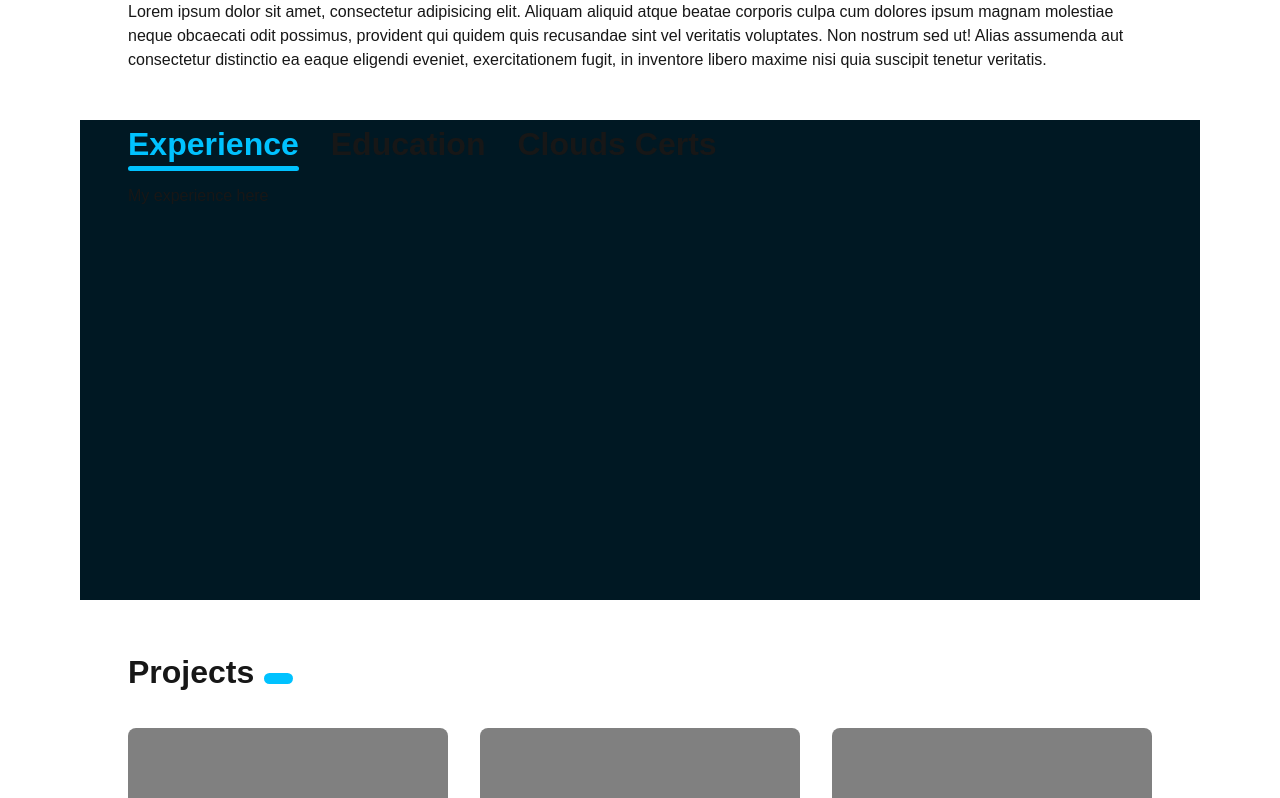
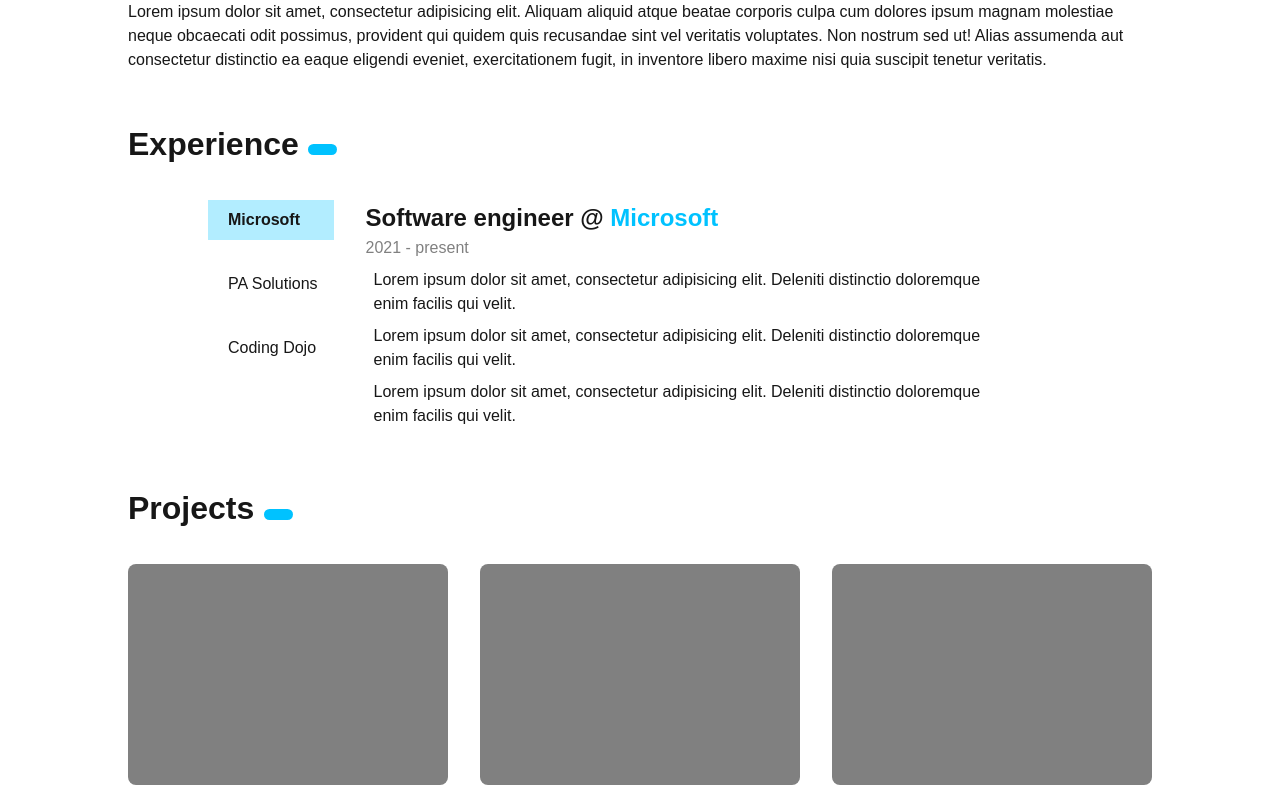
Before and after one commit to Itserge1/Serge, a Next.js app: page / in a window 1280 px wide. Shown: the part 920-1718 px from the top of the page. Built offline with nearby package versions, Linux system fonts and the light colour scheme.

Commit message:
updated the experience section

```diff
--- a/src/app/page.tsx
+++ b/src/app/page.tsx
@@ -1,5 +1,6 @@
 import HomePage from "@/components/HomePage/HomePage";
 import NavBar from "@/components/NavBar/NavBar";
+import Footer from "@/components/Footer/Footer";
 
 export default function Home() {
   return (
@@ -8,6 +9,7 @@ export default function Home() {
         <main>
             <HomePage />
         </main>
+        <Footer />
     </div>
   );
 }
--- a/src/components/Background/Background.module.css
+++ b/src/components/Background/Background.module.css
@@ -1,45 +1,33 @@
 .background {
+    /*background-color: #001823;*/
     width: 70rem;
-    height: 30rem;
-    background-color: #001823;
     padding: 0 3rem;
 }
 
-.background__select {
+.background__title{
     display: flex;
     align-items: center;
-    justify-content: flex-start;
-    gap: 2rem;
-    margin-bottom: 1rem;
+    gap: .6rem;
 }
 
-.background__select span{
+.background__title h2{
     font-size: 2rem;
     font-weight: bold;
-    position: relative;
-    cursor: pointer;
+    margin: 0 0 1rem 0;
+    /*font-family: Open Sans', sans-serif;*/
 }
 
-.background__select span::before{
-    content: "";
-    width: 0;
-    height: 5px;
+.background__bar{
+    width: 1.8rem;
+    height: .7rem;
     background-color: #00C2FF;
     border-radius: .5rem;
-    position: absolute;
-    bottom: -.2rem;
-    left: 0;
-    transition: width 0.3s ease;
+    margin: 0 0 5px 0;
 }
 
-.background__select span.active{
-    color: #00C2FF;
+.background__contents{
+    padding: 1rem 0 0 5rem;
 }
-
-.background__select span.active::before{
-    width: 100%;
-}
-
 
 .background-border{
     border-radius: .5rem;
--- a/src/components/Background/Background.tsx
+++ b/src/components/Background/Background.tsx
@@ -1,38 +1,20 @@
 "use client"
 
 import styles from "./Background.module.css"
-import {useState} from "react";
+import Experience from "@/components/Experience/Experience";
 
 const Background = () => {
-    const [activeSection, setActiveSection] = useState<string>("experience");
-
     return(
         <section className={styles.background}>
+            <div className={styles["background__title"]}>
+                <h2>Experience</h2>
+                <div className={styles["background__bar"]}></div>
+            </div>
             <div className={styles["background__container"]}>
-                <div className={styles["background__select"]}>
-                    <span className={ activeSection === "experience" ? styles["active"] : ""} onClick={() => setActiveSection("experience")}>Experience</span>
-                    <span className={ activeSection === "education" ? styles["active"] : ""} onClick={() => setActiveSection("education")}>Education</span>
-                    <span className={activeSection === "certs" ? styles["active"] : ""} onClick={() => setActiveSection("certs")}>Clouds Certs</span>
-                </div>
-
                 <div className={styles["background__contents"]}>
-                    { activeSection === "experience" && (
-                        <div className={styles["background__experiences"]}>
-                            My experience here
-                        </div>
-                    )}
-
-                    { activeSection === "education" &&(
-                        <div className={styles["background__education"]}>
-                            My education here
-                        </div>
-                    )}
-
-                    { activeSection === "certs" && (
-                        <div className={styles["background__certificates"]}>
-                            My Cloud Certs here
-                        </div>
-                    )}
+                    <div className={styles["background__experiences"]}>
+                        <Experience/>
+                    </div>
                 </div>
             </div>
 
--- /dev/null
+++ b/src/components/Experience/Experience.module.css
@@ -0,0 +1,52 @@
+.experience {
+    display: flex;
+}
+
+.experience__title {
+    display: flex;
+    flex-direction: column;
+    gap: 1.5rem;
+}
+
+.experience__title span {
+    padding: 0.5rem 1rem;
+    cursor: pointer;
+    border-left: 4px solid transparent;
+    transition: background-color 0.25s ease, border-left-color 0.25s ease;
+}
+
+.experience__title span:hover {
+    background-color: rgba(0, 194, 255, 0.15);
+}
+
+.active {
+    background-color: rgba(0, 194, 255, 0.3);
+    border-left-color: #00C2FF;
+    font-weight: 600;
+}
+
+.experience__content {
+    /*background-color: rebeccapurple;*/
+    width: 40rem;
+    /*height: 20rem;*/
+    margin-left: 2rem;
+    border-radius: 6px;
+}
+
+.experience__infos__header h3{
+    font-size: 1.5rem;
+    font-weight: bold;
+}
+
+.experience__infos__header h3 span{
+    color: #00C2FF;
+}
+
+.experience__infos__header p {
+    font-size: 1rem;
+    color: grey;
+}
+
+.experience__infos__points p {
+    margin: .5rem;
+}
--- /dev/null
+++ b/src/components/Experience/Experience.tsx
@@ -0,0 +1,81 @@
+"use client"
+import styles from "./Experience.module.css"
+import { useState } from "react";
+
+const Experience = () => {
+    const [activeExperience, setActiveExperience] = useState("microsoft");
+
+    return(
+        <section className={styles.experience}>
+            <div className={styles.experience__title}>
+                <span
+                    className={activeExperience === "microsoft" ? styles.active : ""}
+                    onClick={() => setActiveExperience("microsoft")}
+                >
+                    Microsoft
+                </span>
+
+                <span
+                    className={activeExperience === "pas" ? styles.active : ""}
+                    onClick={() => setActiveExperience("pas")}
+                >
+                    PA Solutions
+                </span>
+
+                <span
+                    className={activeExperience === "dojo" ? styles.active : ""}
+                    onClick={() => setActiveExperience("dojo")}
+                >
+                    Coding Dojo
+                </span>
+            </div>
+
+            <div className={styles.experience__content}>
+                {activeExperience === "microsoft" &&
+                    <div className={styles["experience__infos"]}>
+                        <div className={styles["experience__infos__header"]}>
+                            <h3>Software engineer @ <span>Microsoft</span></h3>
+                            <p>2021 - present</p>
+                        </div>
+
+                        <div className={styles["experience__infos__points"]}>
+                            <p>Lorem ipsum dolor sit amet, consectetur adipisicing elit. Deleniti distinctio doloremque enim facilis qui velit.</p>
+                            <p>Lorem ipsum dolor sit amet, consectetur adipisicing elit. Deleniti distinctio doloremque enim facilis qui velit.</p>
+                            <p>Lorem ipsum dolor sit amet, consectetur adipisicing elit. Deleniti distinctio doloremque enim facilis qui velit.</p>
+                        </div>
+                    </div>
+                }
+                {activeExperience === "pas" &&
+                    <div className={styles["experience__infos"]}>
+                        <div className={styles["experience__infos__header"]}>
+                            <h3>Software engineer @ <span>PAS SOLUTIONS</span></h3>
+                            <p>2021 - present</p>
+                        </div>
+
+                        <div className={styles["experience__infos__points"]}>
+                            <p>Lorem ipsum dolor sit amet, consectetur adipisicing elit. Deleniti distinctio doloremque enim facilis qui velit.</p>
+                            <p>Lorem ipsum dolor sit amet, consectetur adipisicing elit. Deleniti distinctio doloremque enim facilis qui velit.</p>
+                            <p>Lorem ipsum dolor sit amet, consectetur adipisicing elit. Deleniti distinctio doloremque enim facilis qui velit.</p>
+                        </div>
+                    </div>
+                }
+                {activeExperience === "dojo" &&
+                    <div className={styles["experience__infos"]}>
+                        <div className={styles["experience__infos__header"]}>
+                            <h3>Junior Software engineer @ <span>Coding Dojo</span></h3>
+                            <p>2021 - present</p>
+                        </div>
+
+                        <div className={styles["experience__infos__points"]}>
+                            <p>Lorem ipsum dolor sit amet, consectetur adipisicing elit. Deleniti distinctio doloremque enim facilis qui velit.</p>
+                            <p>Lorem ipsum dolor sit amet, consectetur adipisicing elit. Deleniti distinctio doloremque enim facilis qui velit.</p>
+                            <p>Lorem ipsum dolor sit amet, consectetur adipisicing elit. Deleniti distinctio doloremque enim facilis qui velit.</p>
+                        </div>
+                    </div>
+                }
+            </div>
+        </section>
+    )
+}
+
+export default Experience;
--- /dev/null
+++ b/src/components/Footer/Footer.module.css
@@ -0,0 +1,8 @@
+.footer{
+    height: 10rem;
+    display: flex;
+    flex-direction: column;
+    align-items: center;
+    justify-content: center;
+    margin-top: 5rem;
+}
--- /dev/null
+++ b/src/components/Footer/Footer.tsx
@@ -0,0 +1,13 @@
+"use client"
+import styles from "./Footer.module.css"
+
+const Footer = () => {
+    return(
+        <footer className={styles.footer}>
+            <p>Build and design by serge Hountondji.</p>
+            <p>All right reserved. ©</p>
+        </footer>
+    )
+}
+
+export default Footer;
```
